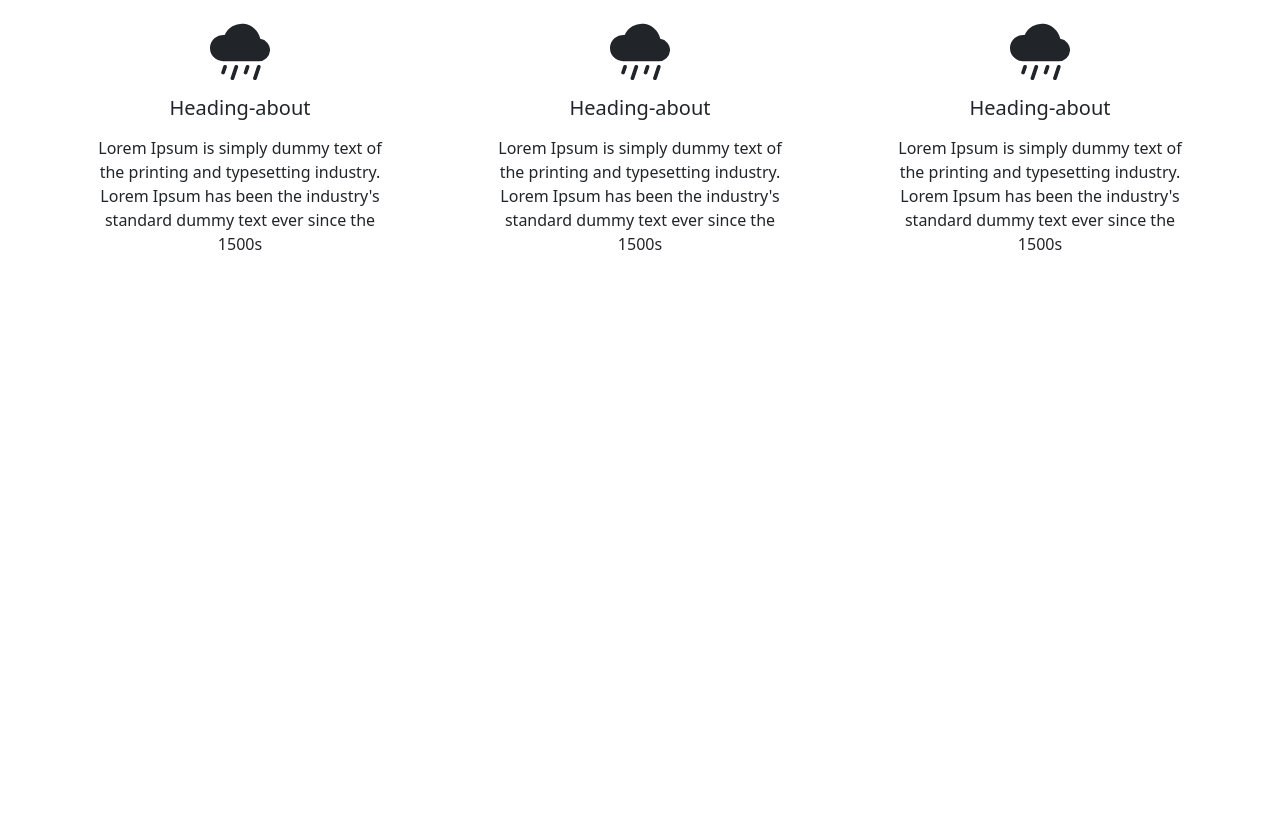
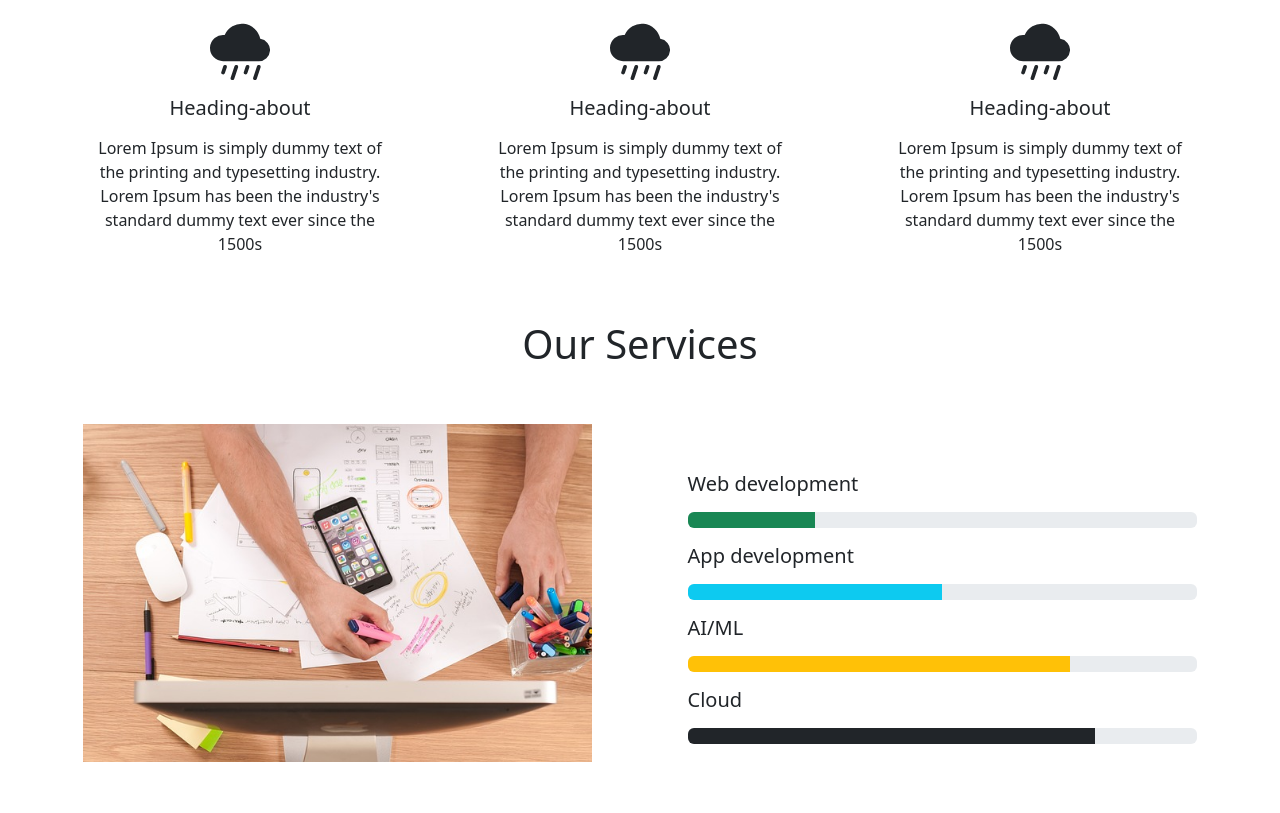
Before and after one commit to sravannk21/Sample-website-only-bootstrap-class, a plain HTML site: page index.html in a window 1280 px wide. Shown: the part 1208-2021 px from the top of the page. Before the commit the page ends 1480 px from the top, so only its background shows below. Drawn offline with nearby package versions, Linux system fonts and the light colour scheme.

Commit message:
Services section created

```diff
--- a/index.html
+++ b/index.html
@@ -23,7 +23,7 @@
                     <a class="nav-link" href="#">About</a>
                   </li>
                   <li class="nav-item">
-                    <a class="nav-link" href="#">Pricing</a>
+                    <a class="nav-link" href="#">Services</a>
                   </li>
                   <li class="nav-item">
                     <a class="nav-link">Contact</a>
@@ -73,7 +73,7 @@
         </button>
       </div>
 
-    <!--container-->
+    <!--about-->
     <div class="container-fluid">
         <div class="row pt-5 pb-5 text-center">
             <h1 class="display-6">About Us</h1>
@@ -104,6 +104,36 @@
             </div>
         </div>
     </div>
+
+    <!---Services-->
+    <div class="container-fluid mt-5 mb-5">
+      <div class="row">
+        <h1 class="display-6 text-center">Our Services</h1>
+      </div>
+      <div class="row justify-content-evenly">
+        <div class="col-md-5 pt-5 pb-5">
+          <img src="/img/service.jpg" class="img-fluid" alt="Service"/>
+        </div>
+        <div class="col-md-5 pt-5 pb-5">
+          <h5 class="pt-5">Web development</h5>
+          <div class="progress mt-3 mb-3" role="progressbar" aria-label="Success example" aria-valuenow="25" aria-valuemin="0" aria-valuemax="100">
+            <div class="progress-bar bg-success" style="width: 25%"></div>
+          </div>
+          <h5>App development</h5>
+          <div class="progress mt-3 mb-3" role="progressbar" aria-label="Info example" aria-valuenow="50" aria-valuemin="0" aria-valuemax="100">
+            <div class="progress-bar bg-info" style="width: 50%"></div>
+          </div>
+          <h5>AI/ML</h5>
+          <div class="progress mt-3 mb-3" role="progressbar" aria-label="Warning example" aria-valuenow="75" aria-valuemin="0" aria-valuemax="100">
+            <div class="progress-bar bg-warning" style="width: 75%"></div>
+          </div>
+          <h5>Cloud</h5>
+          <div class="progress mt-3 mb-3" role="progressbar" aria-label="Dark example" aria-valuenow="100" aria-valuemin="0" aria-valuemax="100">
+            <div class="progress-bar bg-dark" style="width: 80%"></div>
+          </div>
+        </div>
+      </div>
+    </div>
     <script src="https://cdn.jsdelivr.net/npm/bootstrap@5.3.0-alpha1/dist/js/bootstrap.bundle.min.js" integrity="sha384-w76AqPfDkMBDXo30jS1Sgez6pr3x5MlQ1ZAGC+nuZB+EYdgRZgiwxhTBTkF7CXvN" crossorigin="anonymous"></script>
   </body>
 </html>
```
Also changed, not shown: img/service.jpg (added).
